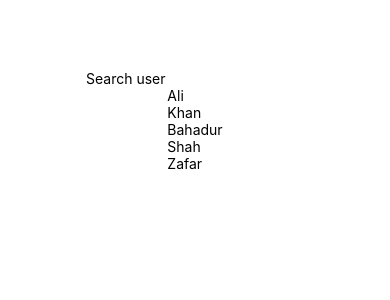
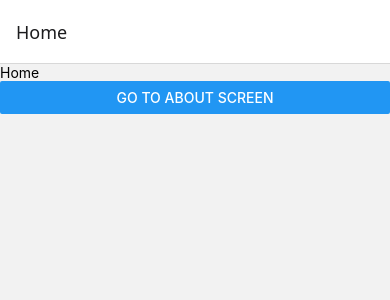
Before and after one commit to mehtabali05/React-Native-App-Project, a React Native app: screen /Home in a window 390 px wide. Shown: the top 300 px of the page. Built offline with nearby package versions, Linux system fonts and the light colour scheme.

Commit message:
NavigationContainer, Stack.Navigator, Stack.Screen covered

```diff
--- a/App.jsx
+++ b/App.jsx
@@ -17,6 +17,10 @@
 import POST_API from './src/components/POST_API';
 import PlatformExample from './src/components/PlatformExample';
 import SearchExample from './src/components/SearchExample';
+import { NavigationContainer } from '@react-navigation/native';
+import { createNativeStackNavigator } from '@react-navigation/native-stack';
+import Home from './src/navigation-screens/Home';
+import About from './src/navigation-screens/About';
 
 
 
@@ -37,7 +41,7 @@
   //   setCount(count + 1);
   // }
 
-
+  const Stack = createNativeStackNavigator();
 
   const [name, setName] = useState('');
   return (
@@ -142,7 +146,17 @@
 
 
         {/* Search functionality */}
-        <SearchExample />
+        {/* <SearchExample /> */}
+
+
+
+        {/* Navigators */}
+        <NavigationContainer>
+          <Stack.Navigator  initialRouteName='Home'>
+            <Stack.Screen name='Home' component={Home}  />
+            <Stack.Screen name='About' component={About} />
+          </Stack.Navigator>
+        </NavigationContainer>
     </View>
   );
 };
--- a/package.json
+++ b/package.json
@@ -11,11 +11,14 @@
   },
   "dependencies": {
     "@react-native/new-app-screen": "0.87.1",
+    "@react-navigation/native": "^7.5.1",
+    "@react-navigation/native-stack": "^7.21.0",
     "axios": "^1.20.0",
     "json-server": "^1.0.0-beta.15",
     "react": "19.2.3",
     "react-native": "0.87.1",
-    "react-native-safe-area-context": "^5.5.2"
+    "react-native-safe-area-context": "^5.10.1",
+    "react-native-screens": "^4.30.0"
   },
   "devDependencies": {
     "@babel/core": "^7.25.2",
--- a/src/components/SearchExample.jsx
+++ b/src/components/SearchExample.jsx
@@ -16,8 +16,8 @@
     );
 
     const renderItem = ({item}) => (
-        <View>
-            <Text>{item.name}</Text>
+        <View style={styles.list}>
+            <Text style={styles.text}>{item.name}</Text>
         </View>
     );
   return (
@@ -26,6 +26,7 @@
 
       <TextInput
         placeholder='Search user'
+        placeholderTextColor={'white'}
         value={searchQuery}
         onChangeText={setSearchQuery}
         style={styles.searchBar}
@@ -35,7 +36,7 @@
         data={filteredData}
         keyExtractor={item => item.id.toString()}
         renderItem={renderItem}
-        contentContainerStyle={styles.list}
+        // contentContainerStyle={}
       />
     </View>
   )
@@ -53,6 +54,26 @@
         marginBottom: 20,
         marginTop: 20,
         color: 'white'
+    },
+    list: {
+        borderWidth: 2,
+        borderColor: 'white',
+        borderRadius: 10,
+        paddingHorizontal: 25,
+        paddingVertical: 10,
+        marginBottom: 10
+    },
+    text: {
+        color: 'white'
+    },
+    searchBar: {
+        paddingVertical: 10,
+        paddingHorizontal: 25,
+        borderColor: 'white',
+        borderRadius: 10,
+        borderWidth: 2,
+        marginBottom: 20,
+        color: 'white'
     }
 });
 
--- /dev/null
+++ b/src/navigation-screens/About.jsx
@@ -0,0 +1,12 @@
+import { View, Text } from 'react-native'
+import React from 'react'
+
+const About = () => {
+  return (
+    <View>
+      <Text>About</Text>
+    </View>
+  )
+}
+
+export default About
--- /dev/null
+++ b/src/navigation-screens/Home.jsx
@@ -0,0 +1,13 @@
+import { View, Text, Button } from 'react-native'
+import React from 'react'
+
+const Home = ({navigation}) => {
+  return (
+    <View>
+      <Text>Home</Text>
+      <Button title='Go to About screen' onPress={() => navigation.navigate('About')} />
+    </View>
+  )
+}
+
+export default Home
```
Also changed, not shown: 3 other files (tests, documents, lock files or other folders).
